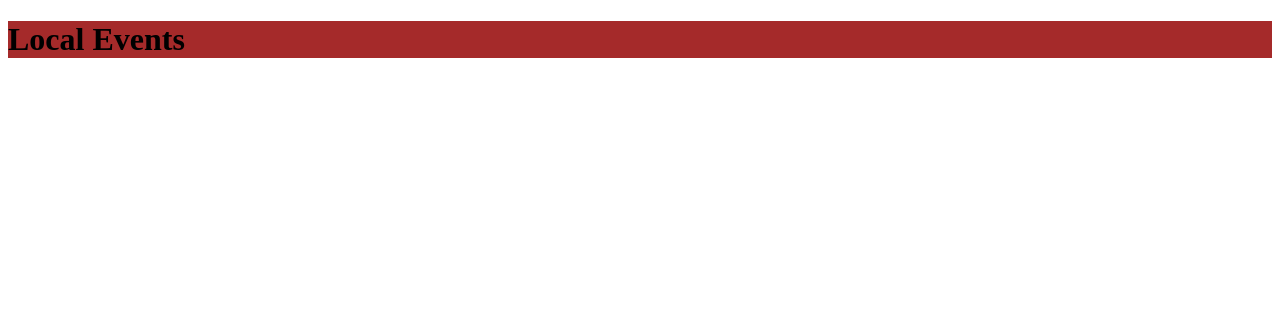
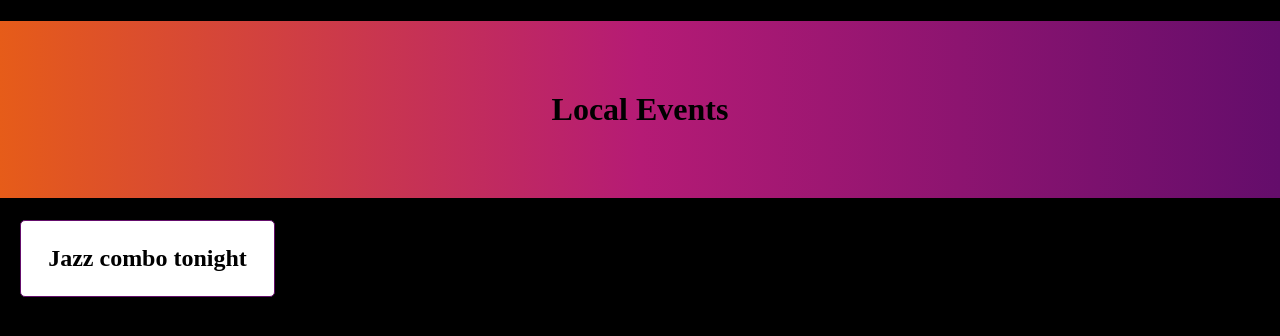
Before and after one commit to CSefcek/local-events-page, a plain HTML site: page index.html in a window 1280 px wide. Drawn offline with Linux system fonts and the light colour scheme.

Commit message:
Add style to <h1> and create card

```diff
--- a/index.html
+++ b/index.html
@@ -8,5 +8,8 @@
 </head>
 <body>
     <h1>Local Events</h1>
+    <div class="card">
+        <h2>Jazz combo tonight</h2>
+    </div>
 </body>
 </html>
--- a/styles.css
+++ b/styles.css
@@ -1,3 +1,23 @@
+body {
+    margin: 0px;
+    background-color: black;
+
+}
+
 h1 {
-    background-color: brown;
+    padding: 70px;
+    background: linear-gradient(90deg,#E65C19, #B51B75, #640D6B);
+    text-align: center;
+
+
 }
+
+.card {
+    background-color: white;
+    width: 245px;
+    border: 1px solid #640D6B;
+    border-radius: 5px;
+    margin: 20px;
+    padding: 4px;
+    text-align: center;
+}
```
